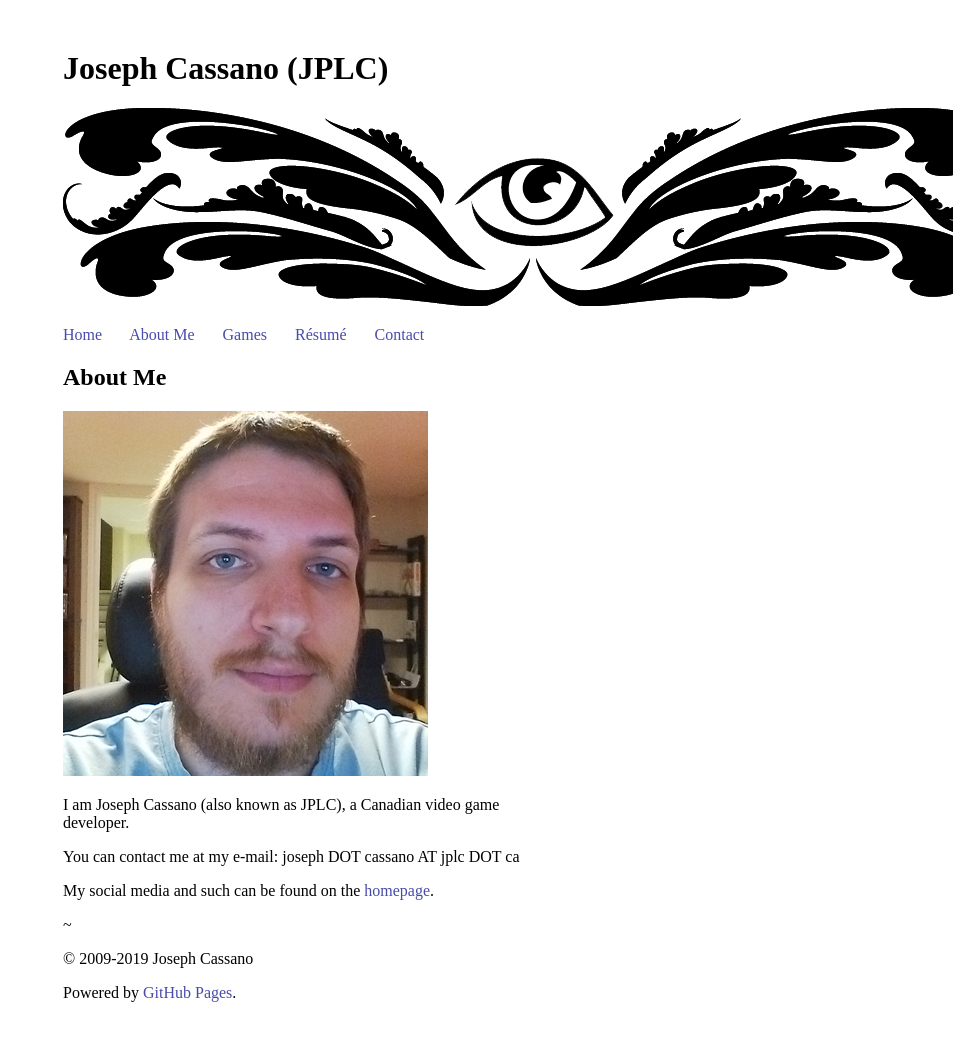
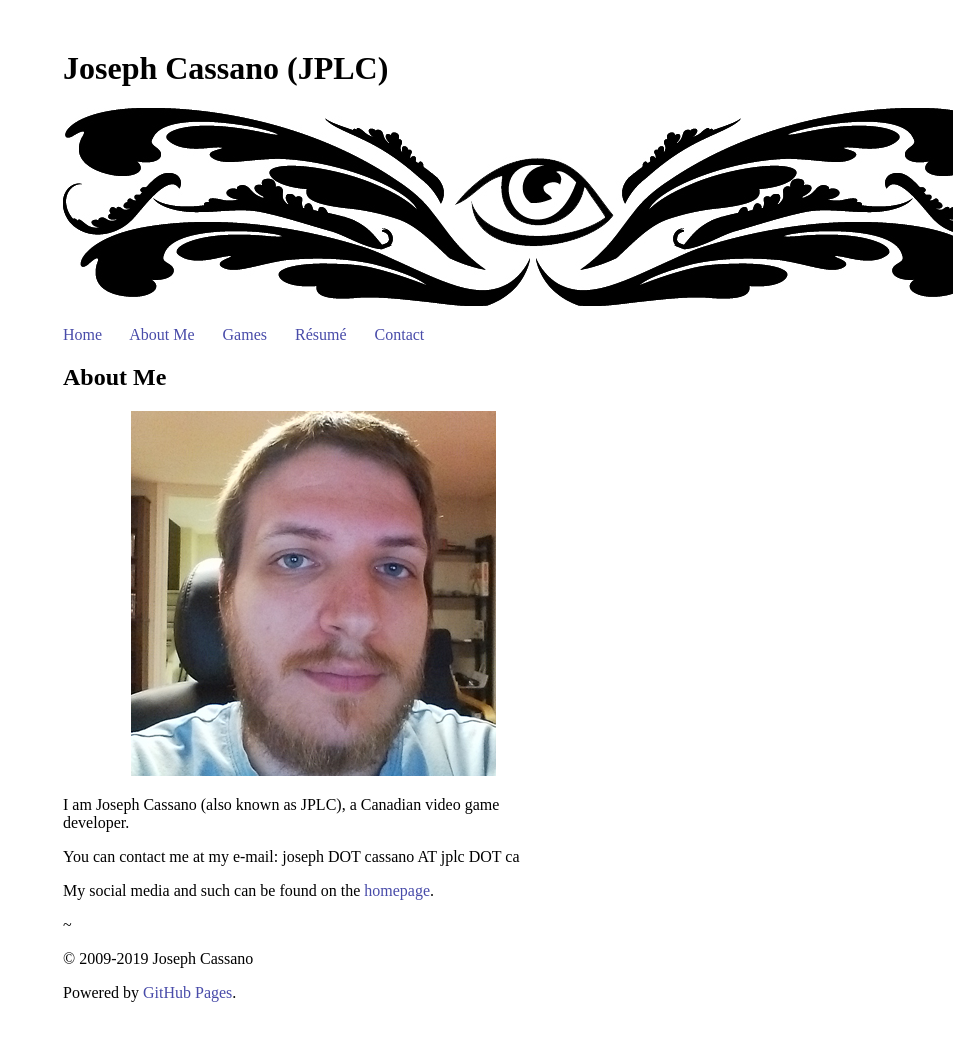
Before and after one commit to MultiversalNomad/multiversalnomad.github.io, a Jekyll site: the page built from about_me/index.html, in a window 1280 px wide. Shown: the whole page, without its empty margins (327-1280 px from the left). Built offline with Jekyll 4.4.1, drawn with Linux system fonts in a browser that asks for light colours.

Commit message:
Update index.html
Updated the centered class name.

```diff
--- a/about_me/index.html
+++ b/about_me/index.html
@@ -2,7 +2,7 @@
 layout: default
 title: About Me
 ---
-<p class="centeredImage">
+<p class="centered">
 <img src="/images/my_face.jpg" alt="My face">
 </p>
 <p>I am {{ site.firstName }} {{ site.lastName }} (also known as {{ site.nickname }}), a Canadian video game developer.</p>
```
